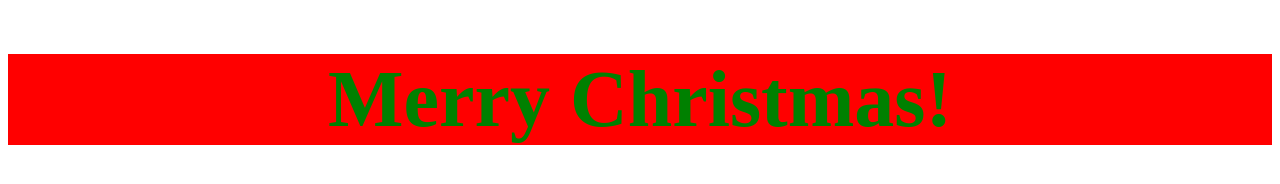
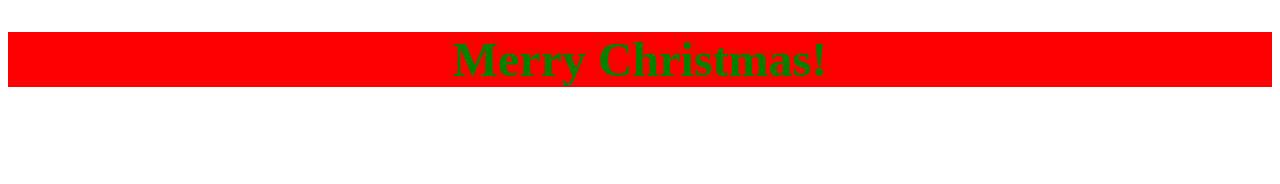
Before and after one commit to pocketbird/npm-scripts-test, a website: page app/index.html in a window 1280 px wide. Drawn offline with nearby package versions, Linux system fonts and the light colour scheme; files that its build step writes are made by us from their sources.

Commit message:
Set index for browsersync

```diff
--- a/app/scripts/app.js
+++ b/app/scripts/app.js
@@ -1,3 +1,3 @@
 'use strict'
 
-console.log('Hello, David')
+console.log('Hello, Colin')
--- a/app/styles/components/_scaffolding.scss
+++ b/app/styles/components/_scaffolding.scss
@@ -1,6 +1,6 @@
 h1 {
   background-color: $background-color;
   color: $color;
-  font-size: 5em;
+  font-size: 3em;
   text-align: center;
 }
--- a/package.json
+++ b/package.json
@@ -8,7 +8,7 @@
     "js": "uglifyjs app/scripts/*.js --output .tmp/scripts/app.js",
     "scss": "node-sass app/styles/screen.scss --output .tmp/styles",
     "watch:scss": "node-sass --watch app/styles/screen.scss --output .tmp/styles",
-    "serve": "browser-sync start --server --port 9000 --no-notify --files \"app/index.html, .tmp/styles/screen.css, .tmp/scripts/app.js\"",
+    "serve": "browser-sync start --server --index app/index.html --port 9000 --no-notify --files \"app/index.html, .tmp/styles/screen.css, .tmp/scripts/app.js\"",
     "prestart": "npm-run-all clean scss js",
     "start": "npm-run-all --parallel watch:* serve",
     "test": "echo \"Error: no test specified\" && exit 1",
```
